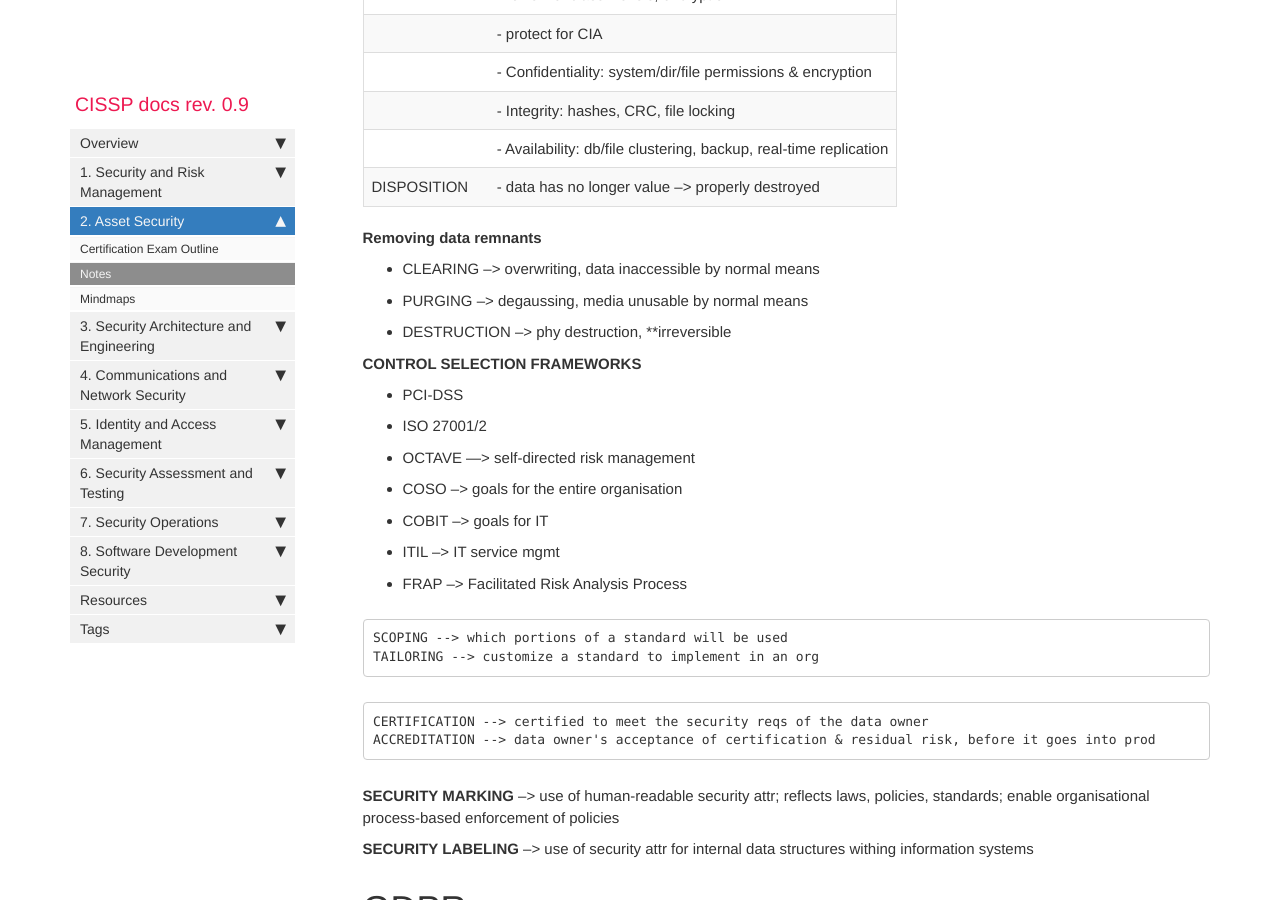
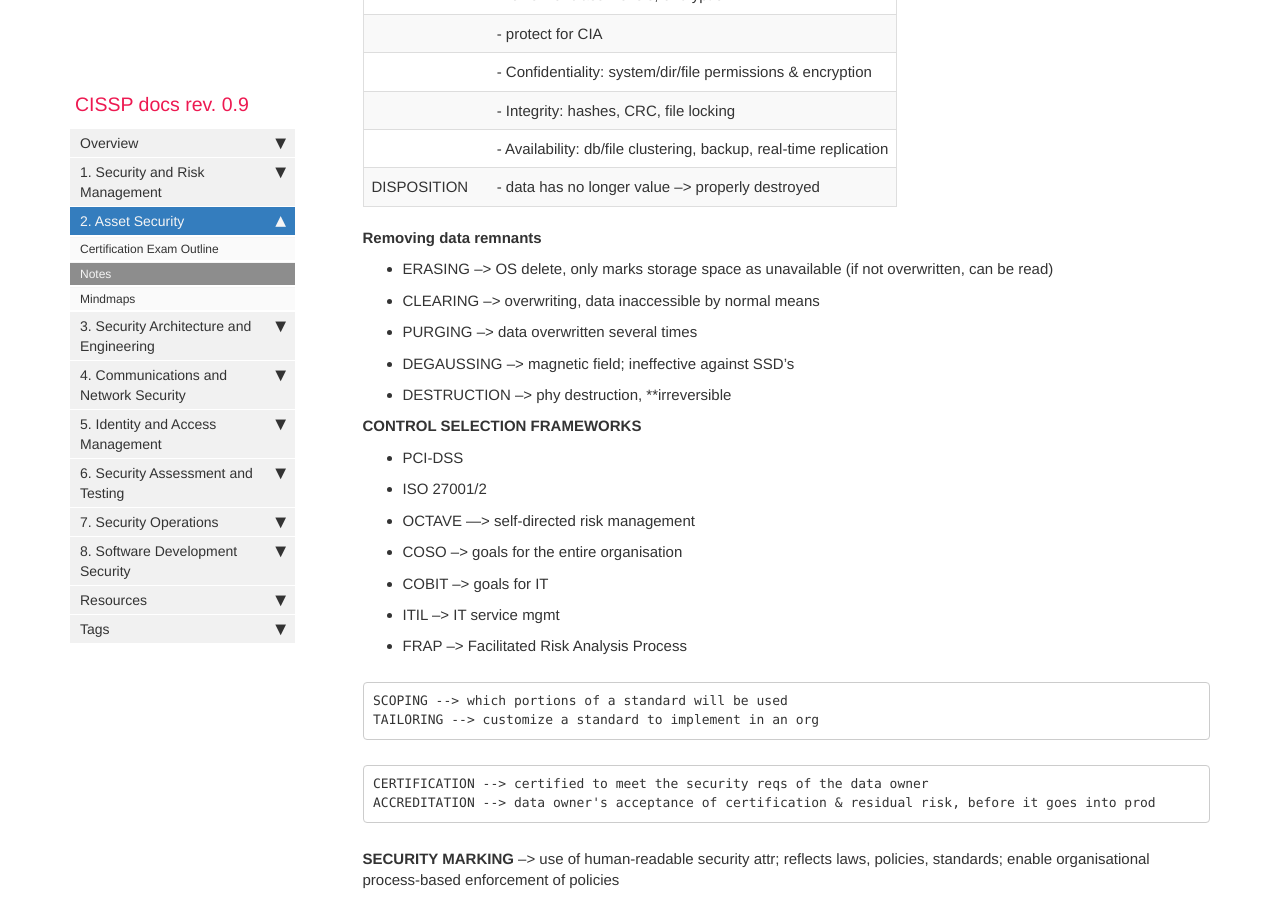
Before and after one commit to quaie/cissp, a Jekyll site: the page built from pages/mydoc/2_notes.md, in a window 1280 px wide and 900 px high, scrolled down 2330 px. Built offline with Jekyll 4.4.1, drawn with Linux system fonts in a browser that asks for light colours; comment, search, counter and statistics services are not loaded.

Commit message:
Update 2_notes.md

```diff
--- a/pages/mydoc/2_notes.md
+++ b/pages/mydoc/2_notes.md
@@ -94,8 +94,10 @@ TOKENIZATION --> access to tokenized data, not real data
 |DISPOSITION|- data has no longer value --> properly destroyed|
 
 **Removing data remnants**
+- ERASING --> OS delete, only marks storage space as unavailable (if not overwritten, can be read)
 - CLEARING --> overwriting, data inaccessible by normal means
-- PURGING --> degaussing, media unusable by normal means
+- PURGING --> data overwritten several times
+- DEGAUSSING --> magnetic field; ineffective against SSD's
 - DESTRUCTION --> phy destruction, **irreversible
 
 **CONTROL SELECTION FRAMEWORKS**
```
